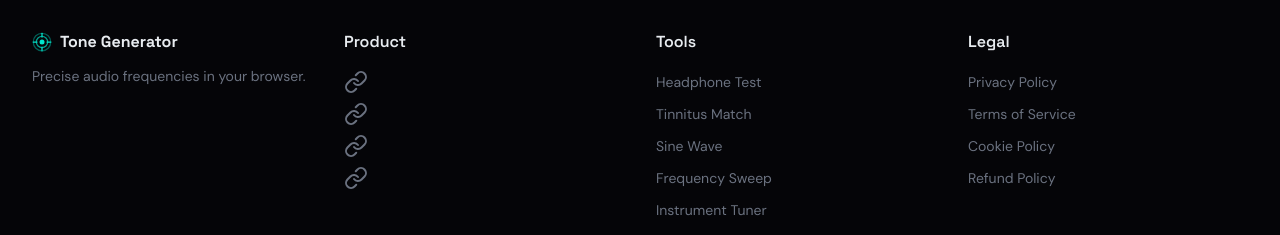
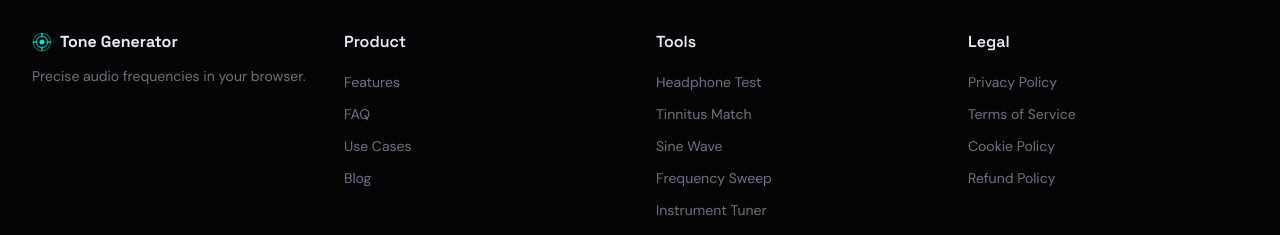
Before and after one commit to ti-kiu/tonetool, a Next.js app: page / in a window 1280 px wide. Shown: the part 4967-5202 px from the top of the page. Built offline with nearby package versions, Linux system fonts and the light colour scheme.

Commit message:
fix: footer Product links

```diff
--- a/app/page.tsx
+++ b/app/page.tsx
@@ -391,9 +391,9 @@
               <ul className="space-y-2">
                 {["Features", "FAQ", "Use Cases", "Blog"].map((link) => (
                   <li key={link}>
-                    <Link href={link === 'Blog' ? '/blog' : `#${link.toLowerCase().replace(/\s+/g, "-")}`} className="text-sm text-[#6B7280] hover:text-[#E8ECF0] transition-colors">
+                    <a href={link === 'Blog' ? '/blog' : `#${link.toLowerCase().replace(/\s+/g, "-")}`} className="text-sm text-[#6B7280] hover:text-[#E8ECF0] transition-colors">
                       {link}
-                    </Link>
+                    </a>
                   </li>
                 ))}
               </ul>
```
